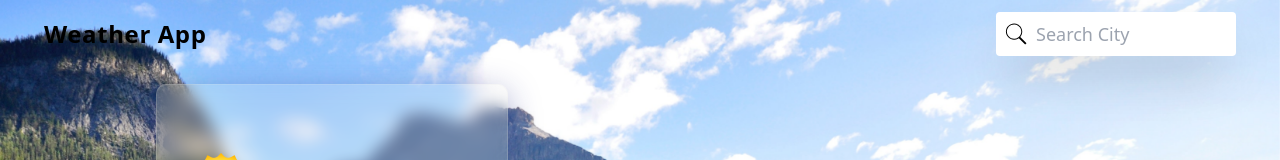
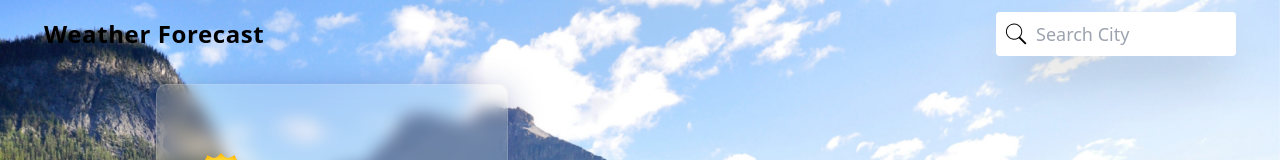
Before and after one commit to 1uckyswish/Weather-API-ReactJS, a React (Vite) app: page / in a window 1280 px wide. Shown: the top 160 px of the page. Built offline with nearby package versions, Linux system fonts and the light colour scheme; no server answers.

Commit message:
changed header icon and text

```diff
--- a/index.html
+++ b/index.html
@@ -2,9 +2,9 @@
 <html lang="en">
   <head>
     <meta charset="UTF-8" />
-    <link rel="icon" type="image/svg+xml" href="/vite.svg" />
+    <link rel="icon" type="image/svg+xml" href="public/icons8-cloud-lightning-64.png" />
     <meta name="viewport" content="width=device-width, initial-scale=1.0" />
-    <title>Vite + React</title>
+    <title>Weather Forecast</title>
   </head>
   <body>
     <div id="root"></div>
--- a/src/App.jsx
+++ b/src/App.jsx
@@ -18,7 +18,7 @@ function App() {
   return (
     <div className='w-full h-screen text-black px-8'>
       <nav className='w-full p-3 flex justify-between items-center'>
-        <h1 className='font-bold tracking-wide text-2xl text-center mr-8'>Weather App</h1>
+        <h1 className='font-bold tracking-wide text-2xl text-center mr-8'>Weather Forecast</h1>
         <div className='bg-white w-[15rem] overflow-hidden shadow-2xl rounded flex items-center p-2 gap-2'>
           <img src={Search} alt="search" className='w-[1.5rem] h-[1.5rem]'/>
           <input
```
Also changed, not shown: public/icons8-cloud-lightning-64.png (added).
